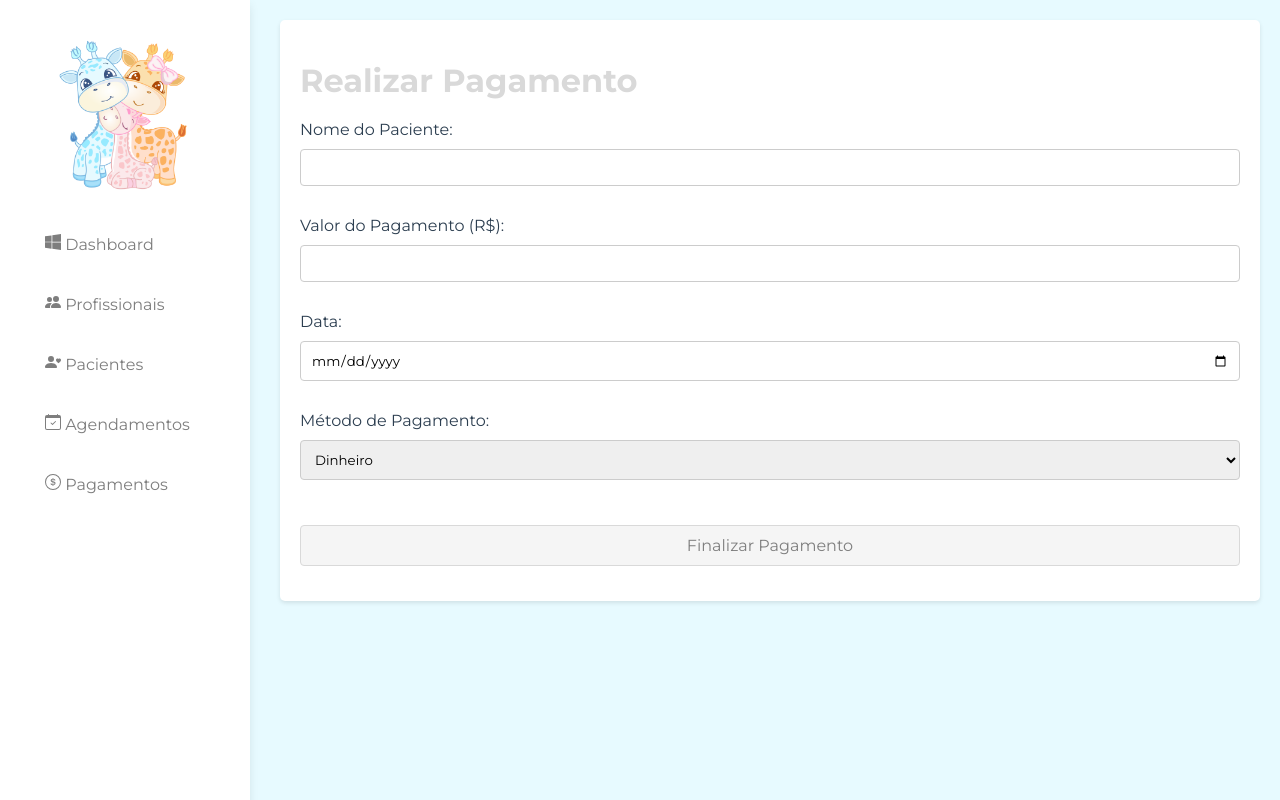
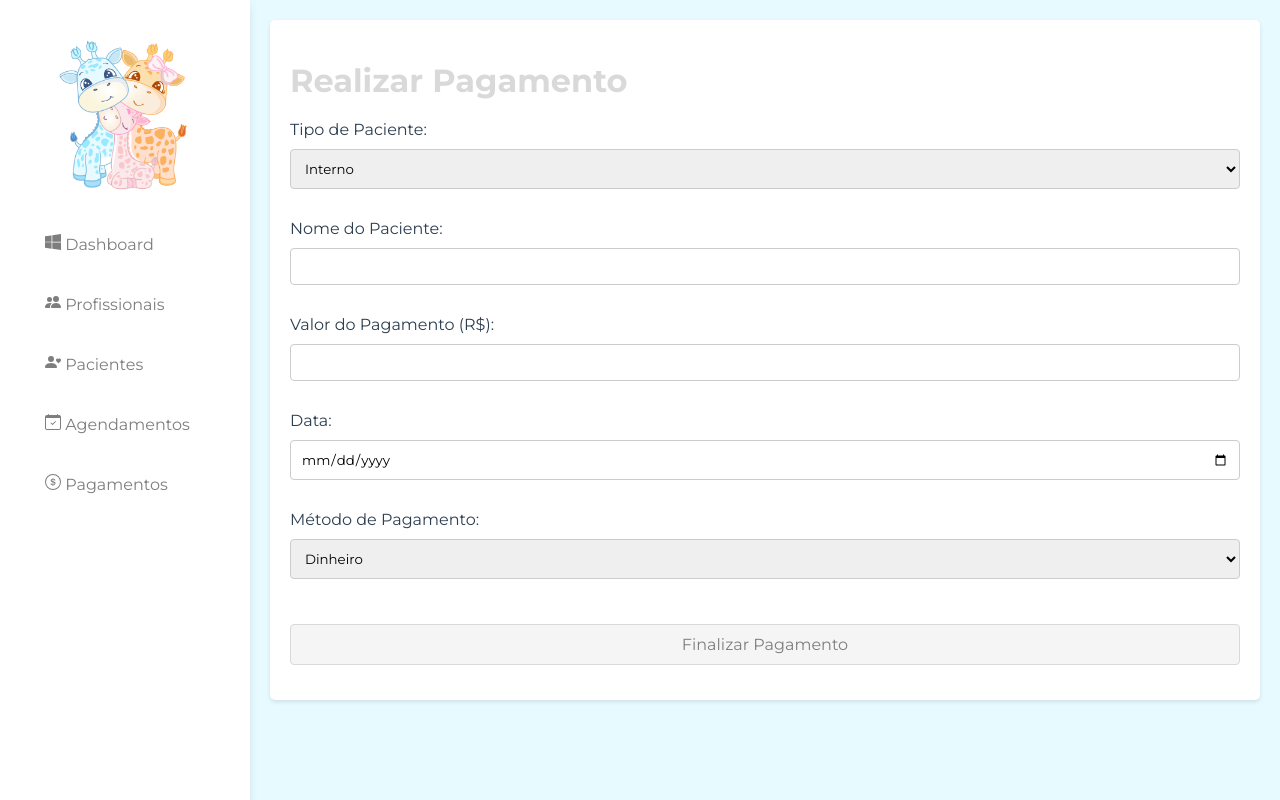
Before and after one commit to LucasGuedes-s/Clinica-maria-luiza, a Vue app in the folder front-end/: page /realizarpagamento in a window 1280 px wide. Built offline with nearby package versions, Linux system fonts and the light colour scheme.

Commit message:
Alteração

```diff
--- a/front-end/src/views/RealizarPagamentoView.vue
+++ b/front-end/src/views/RealizarPagamentoView.vue
@@ -4,6 +4,13 @@
         <div class="container_registrarpagamento">
             <h1>Realizar Pagamento</h1>
             <form>
+                <div class="form-group">
+                    <label for="tipodepaciente">Tipo de Paciente:</label>
+                    <select id="tipodepaciente" name="tipodepaciente" required>
+                        <option value="pacienteinterno">Interno</option>
+                        <option value="pacienteexterno">Externo</option>
+                    </select>
+                </div>
                 <div class="form-group">
                     <label for="nome">Nome do Paciente:</label>
                     <input type="text" id="nome_paciente" name="nome" required>
@@ -40,7 +47,7 @@ body {
     background-color: #E7FAFF;
 }
 .main-content {
-    margin-left: 260px;
+    margin-left: 250px;
     padding: 20px;
     justify-content: center;
 }
@@ -80,7 +87,7 @@ form {
     box-sizing: border-box;
 }
 
-#data_pagamento, #metododepagamento{
+#data_pagamento, #metododepagamento, #tipodepaciente{
     font-family: 'Montserrat', sans-serif;
 }
 
```
